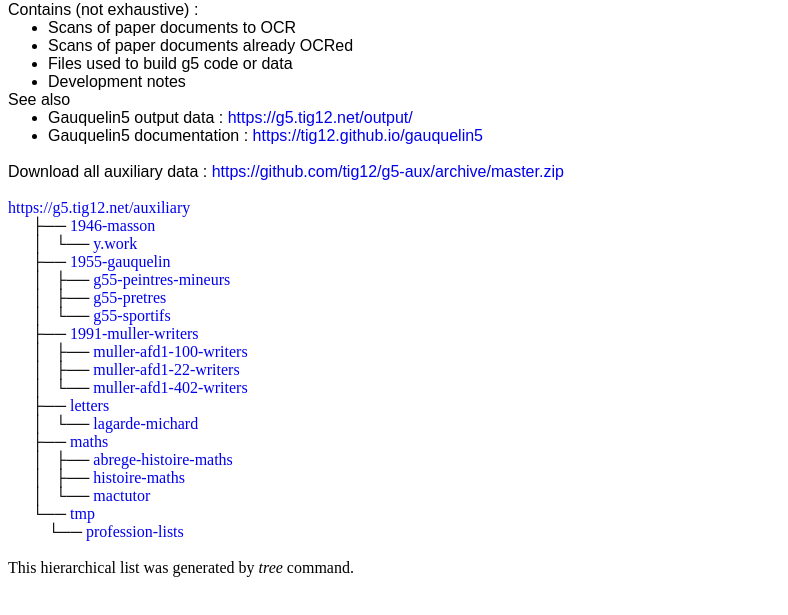
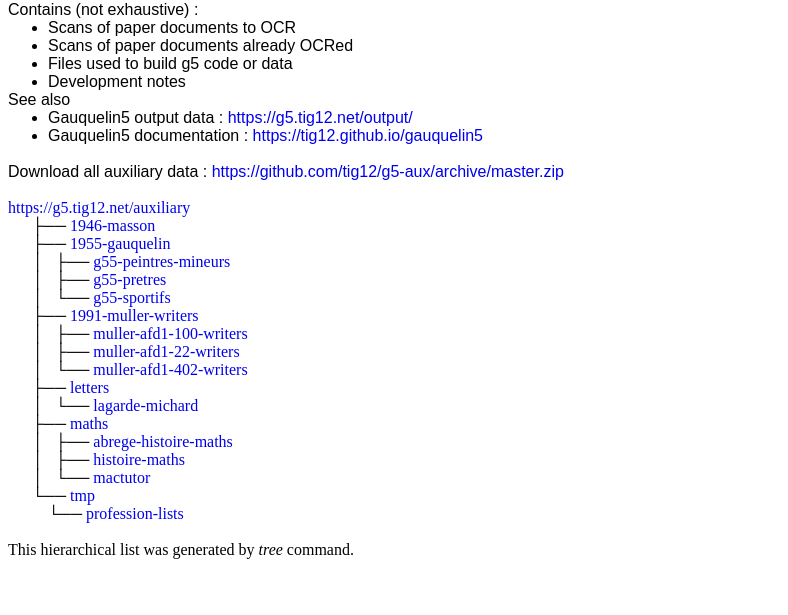
Before and after one commit to tig12/g5-aux, a plain HTML site: page index.html in a window 1280 px wide. Shown: the part 115-730 px from the top of the page, without its empty margins (0-788 px from the left). Drawn offline with Linux system fonts and the light colour scheme.

Commit message:
Continue Masson + fix index.html

```diff
--- a/index.html
+++ b/index.html
@@ -51,7 +51,6 @@ See also
 </div>
 <br><a href="https://g5.tig12.net/auxiliary">https://g5.tig12.net/auxiliary</a><br>
    &nbsp;&nbsp;&nbsp;├── <a href="https://g5.tig12.net/auxiliary/1946-masson/">1946-masson</a><br>
-   &nbsp;&nbsp;&nbsp;│   └── <a href="https://g5.tig12.net/auxiliary/1946-masson/y.work/">y.work</a><br>
    &nbsp;&nbsp;&nbsp;├── <a href="https://g5.tig12.net/auxiliary/1955-gauquelin/">1955-gauquelin</a><br>
    &nbsp;&nbsp;&nbsp;│   ├── <a href="https://g5.tig12.net/auxiliary/1955-gauquelin/g55-peintres-mineurs/">g55-peintres-mineurs</a><br>
    &nbsp;&nbsp;&nbsp;│   ├── <a href="https://g5.tig12.net/auxiliary/1955-gauquelin/g55-pretres/">g55-pretres</a><br>
```
Also changed, not shown: 1946-masson/masson-1946.txt.
